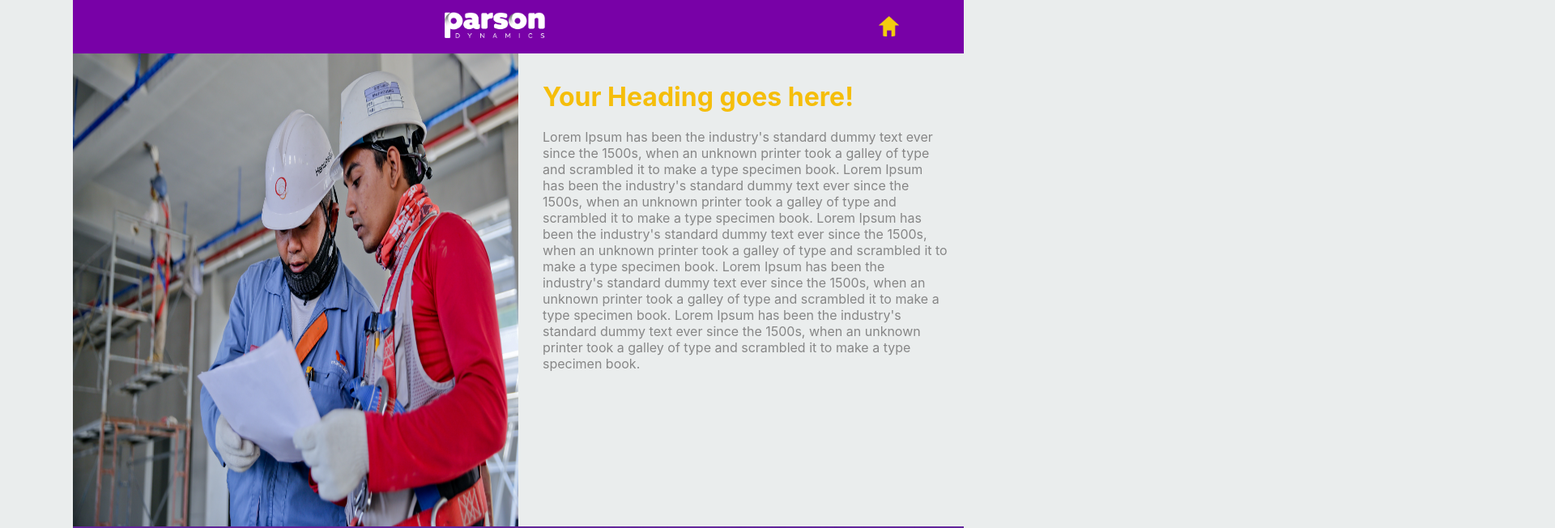
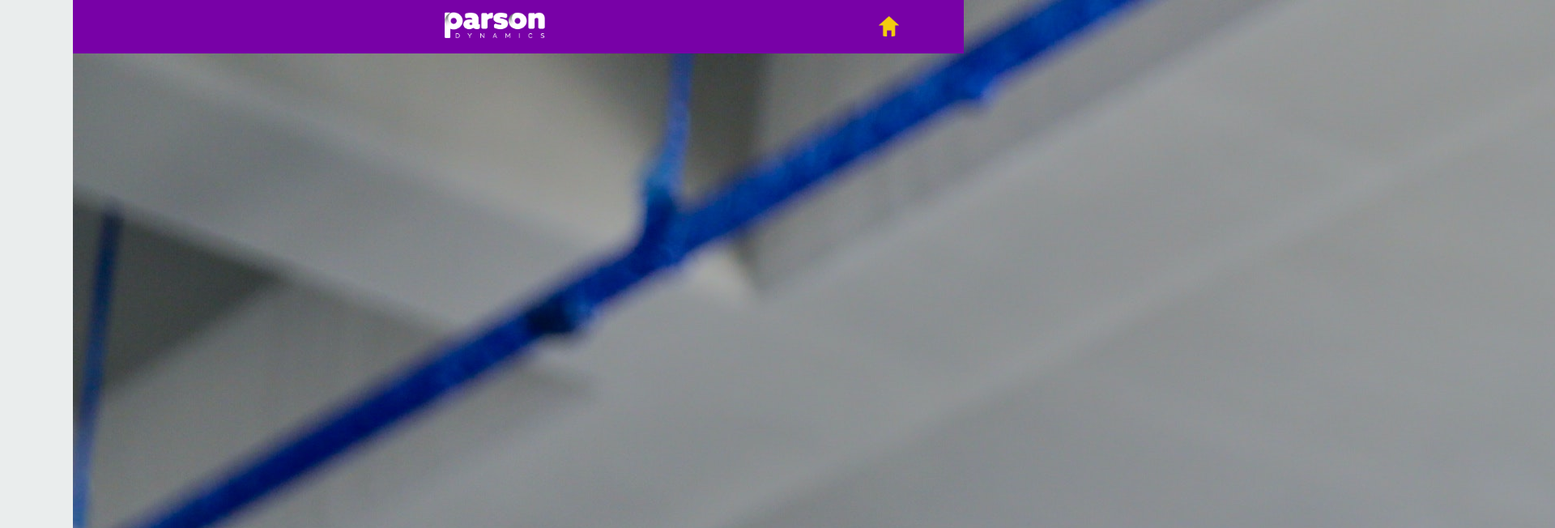
Before and after one commit to addygeneral/parson-dynamics, a React (Create React App) app: page /option1 in a window 1280 px wide. Shown: the top 652 px of the page at 81% size, 1920 px wide, since content can reach past the window. Built offline with nearby package versions, Linux system fonts and the light colour scheme.

Commit message:
deploy my react app to github pages

```diff
--- a/src/Option1.js
+++ b/src/Option1.js
@@ -4,7 +4,7 @@ import "./OptPg.css";
 function Option1() {
     return (
         <div className= "men">
-            <img className="opt_pg_img" src="pd/two-man-holding-white-paper-1216589.jpg"
+            <img src="pd/two-man-holding-white-paper-1216589.jpg"
             alt= ""/>
 
             <div className="opt_info">
```
Also changed, not shown: 6 other files (tests, documents, lock files or other folders).
